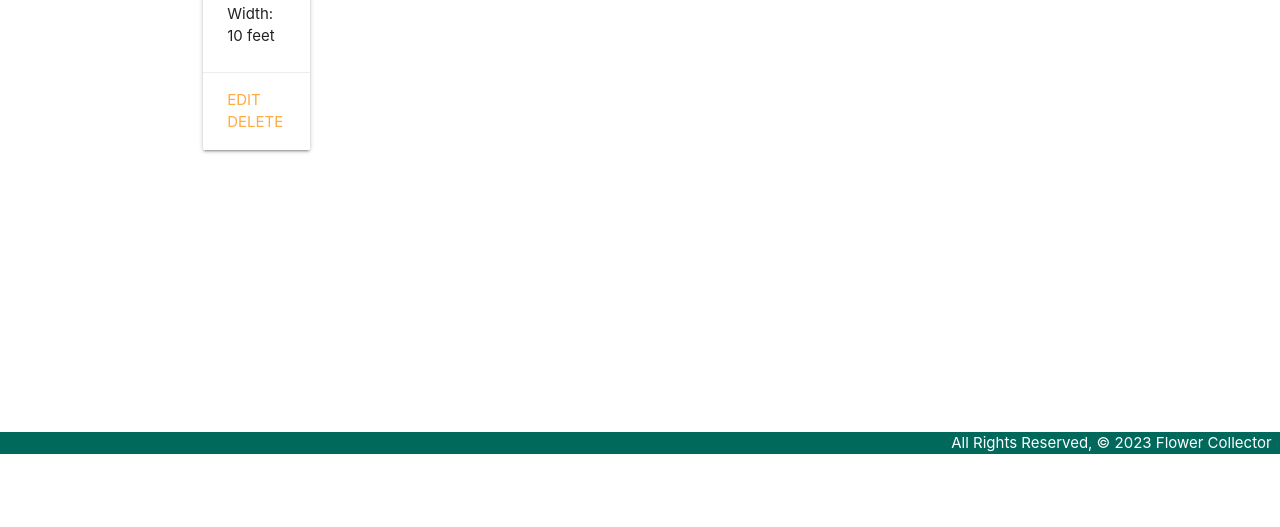
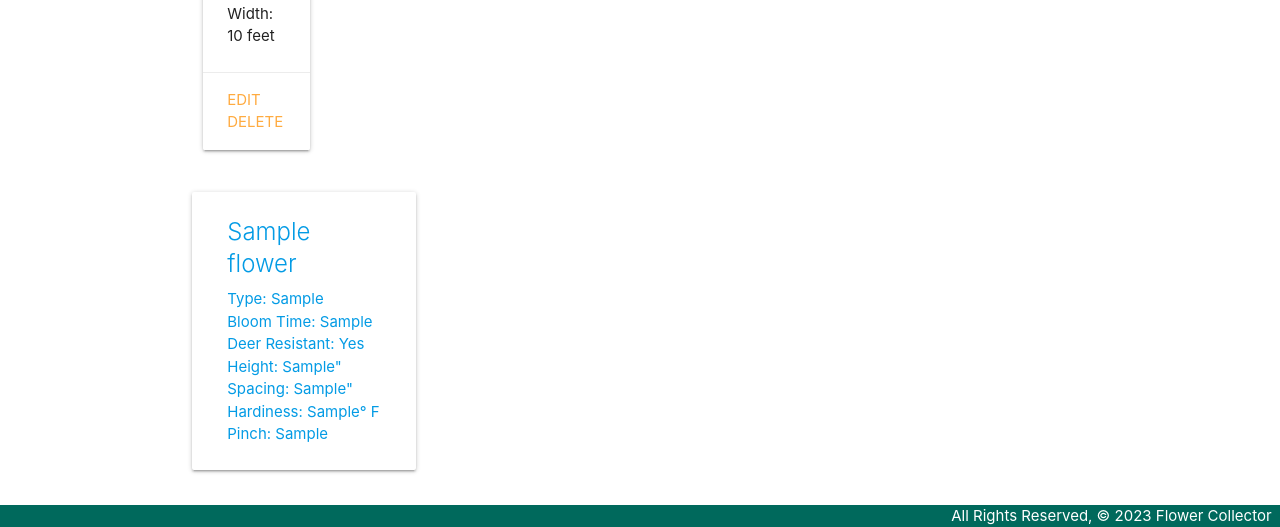
Before and after one commit to SaidNivek/flowercollector, a Django app: page /gardens/1/ in a window 1280 px wide. Shown: the part 346-873 px from the top of the page. Before the commit the page ends 800 px from the top, so only its background shows below. Run offline with Django 4.2, Linux system fonts and the light colour scheme; a user stored in the database is signed in; tables that the repository leaves empty hold one stand-in row (values such as "Sample post").

Commit message:
Add flowers to garden detail page if that flower is in that garden

```diff
--- a/main_app/static/css/style.css
+++ b/main_app/static/css/style.css
@@ -15,7 +15,6 @@ footer.page-footer {
 
 .flower-cards {
   display: flex;
-  gap: 3%;
 }
 
 .card {
@@ -24,6 +23,6 @@ footer.page-footer {
   transition-duration: 1s;
 }
 
-.hover-cards > .card:hover {
+.hover-cards:hover {
   transform: scale(1.05);
 }
--- a/main_app/templates/main_app/garden_detail.html
+++ b/main_app/templates/main_app/garden_detail.html
@@ -4,7 +4,7 @@
 <h1>Garden Details</h1>
 
 <div class="row">
-  <div class="col s6 col-offset-3">
+  <div class="col s6">
     <div class="card">
       <div class="card-content">
         <span class="card-title">{{ garden.name }}</span>
@@ -18,4 +18,28 @@
     </div>
   </div>
 </div>
+
+<div class="row">
+    {% if flowers %}
+      {% for flower in flowers %}
+      <a href="{% url 'detail' flower.id %}">
+        <div class="card col s6 hover-cards">
+          <div class="card-content">
+            <span class="card-title">{{ flower.name }}</span>
+            <p>Type: {{ flower.plantType }}</p>
+            <p>Bloom Time: {{ flower.bloom }}</p>
+            <p>Deer Resistant: {{ flower.get_deerResistant_display }}</p>
+            <p>Height: {{ flower.height }}"</p>
+            <p>Spacing: {{ flower.spacing }}"</p>
+            <p>Hardiness: {{ flower.hardiness }}&deg; F</p>
+            <p>Pinch: {{ flower.pinch }}</p>
+          </div>
+        </a>
+      </div>
+
+      {% endfor %}
+      {% else %}
+        <p>No flowers in this garden, yet.</p>
+      {% endif%}
+  </div>
 {% endblock %}
--- a/main_app/views.py
+++ b/main_app/views.py
@@ -43,13 +43,16 @@ def flowers_detail(request, flower_id):
 @login_required
 def gardens_detail(request, garden_id):
   garden = Garden.objects.get(id=garden_id)
+  flowers = Flower.objects.filter(gardens = garden_id)
+  print(flowers)
   # Get the flowers in the current garden
-  # flowers_in_garden = Flower.objects.filter(id__in = garden.all().values_list('id'))
+  # flowers_in_garden = Garden.objects.exclude(id__in = garden.all().values_list('id'))
   # watering_form = WateringForm()
+  print(garden)
   return render(request, 'main_app/garden_detail.html', {
     'garden': garden,
     # 'watering_form': watering_form,
-    # 'flowers': flowers_in_garden,
+    'flowers': flowers
   })
 
 
```
Also changed, not shown: main_app/templates/flowers/index.html (+2 -5 lines), main_app/templates/main_app/garden_list.html (+6 -2 lines).
